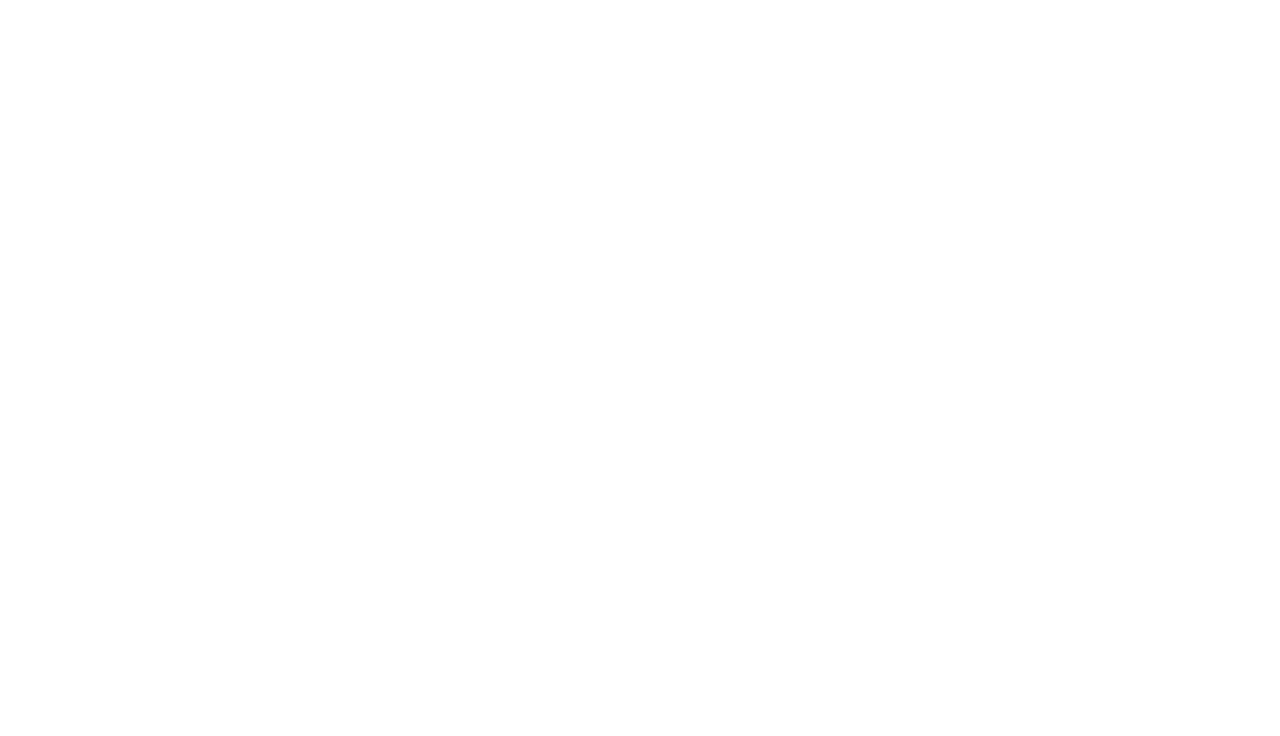
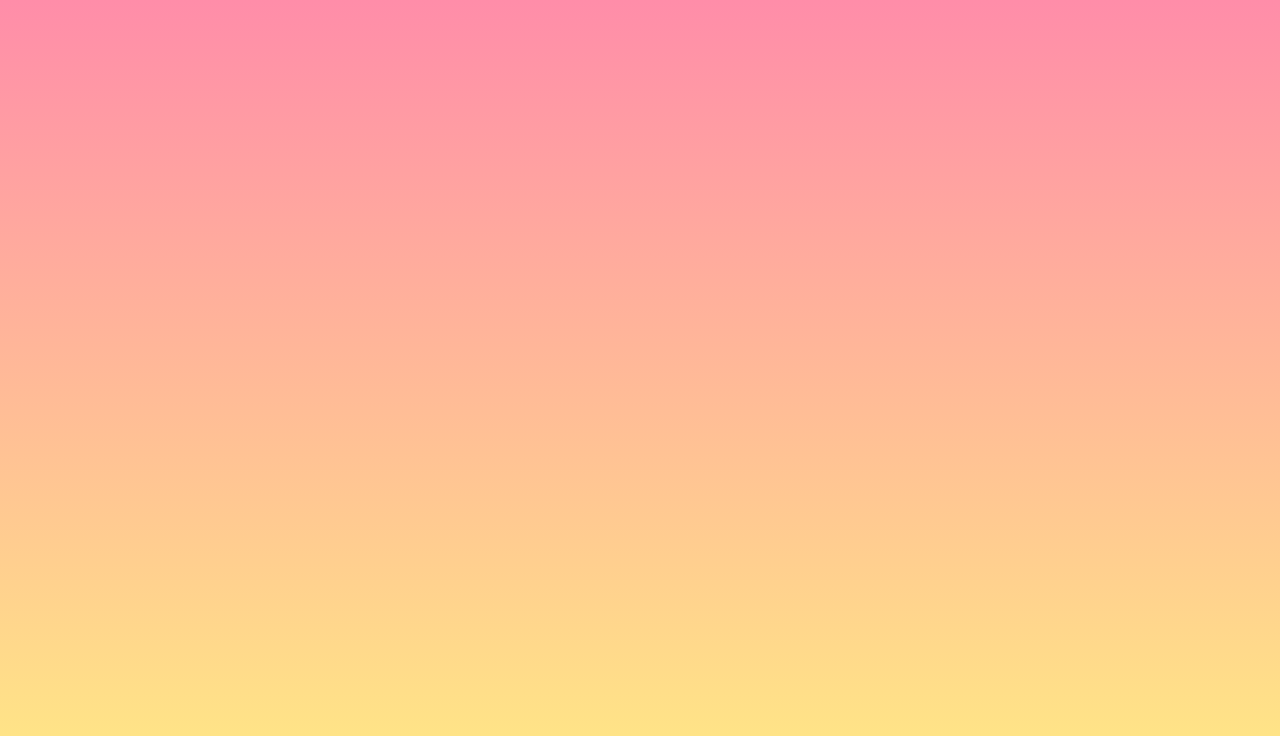
Before and after one commit to ayamello/practicing-forms, a React (Create React App) app: page / in a window 1280 px wide. Shown: the top 736 px of the page. Built offline with nearby package versions, Linux system fonts and the light colour scheme.

Commit message:
Add default background

```diff
--- a/src/index.css
+++ b/src/index.css
@@ -3,3 +3,8 @@
   padding: 0;
   box-sizing: border-box;
 }
+
+body {
+  height: 100vh;
+  background: linear-gradient(to bottom, #FF8DA9, #FFEB84);
+}
```
